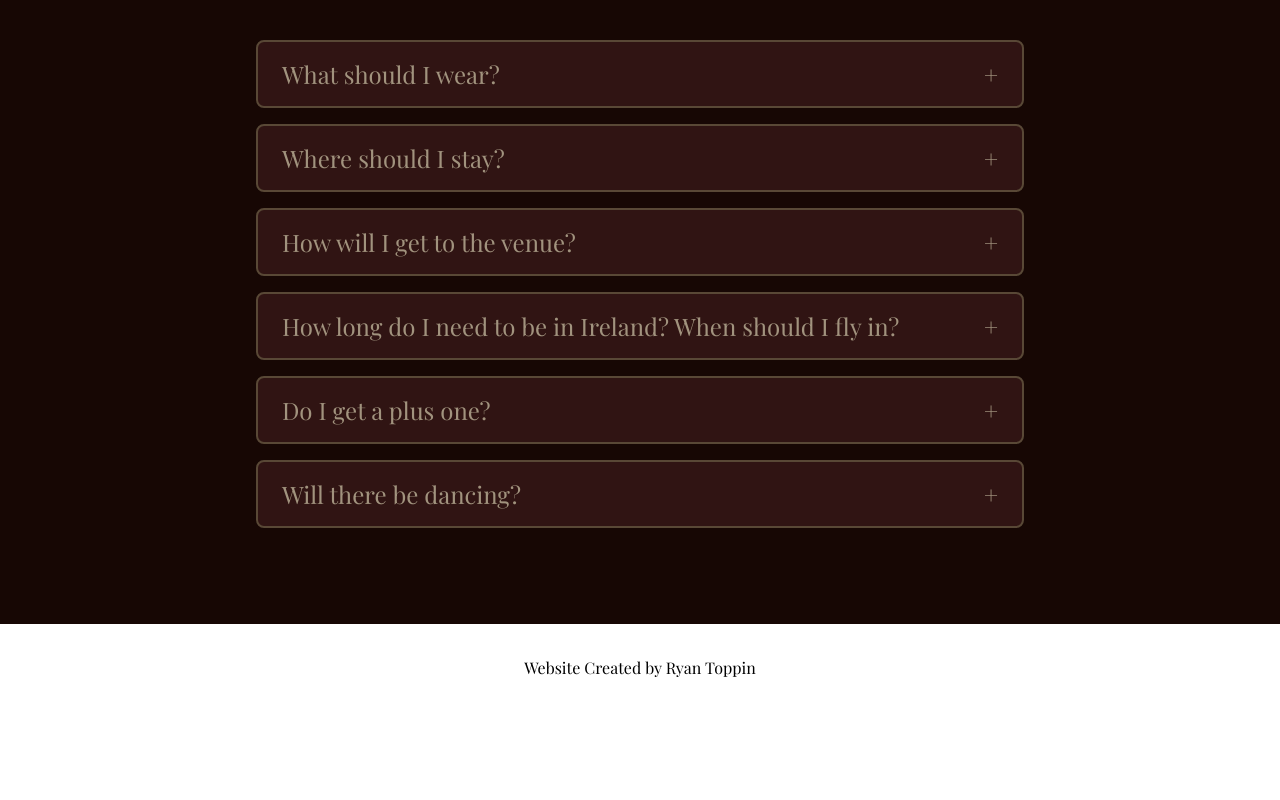
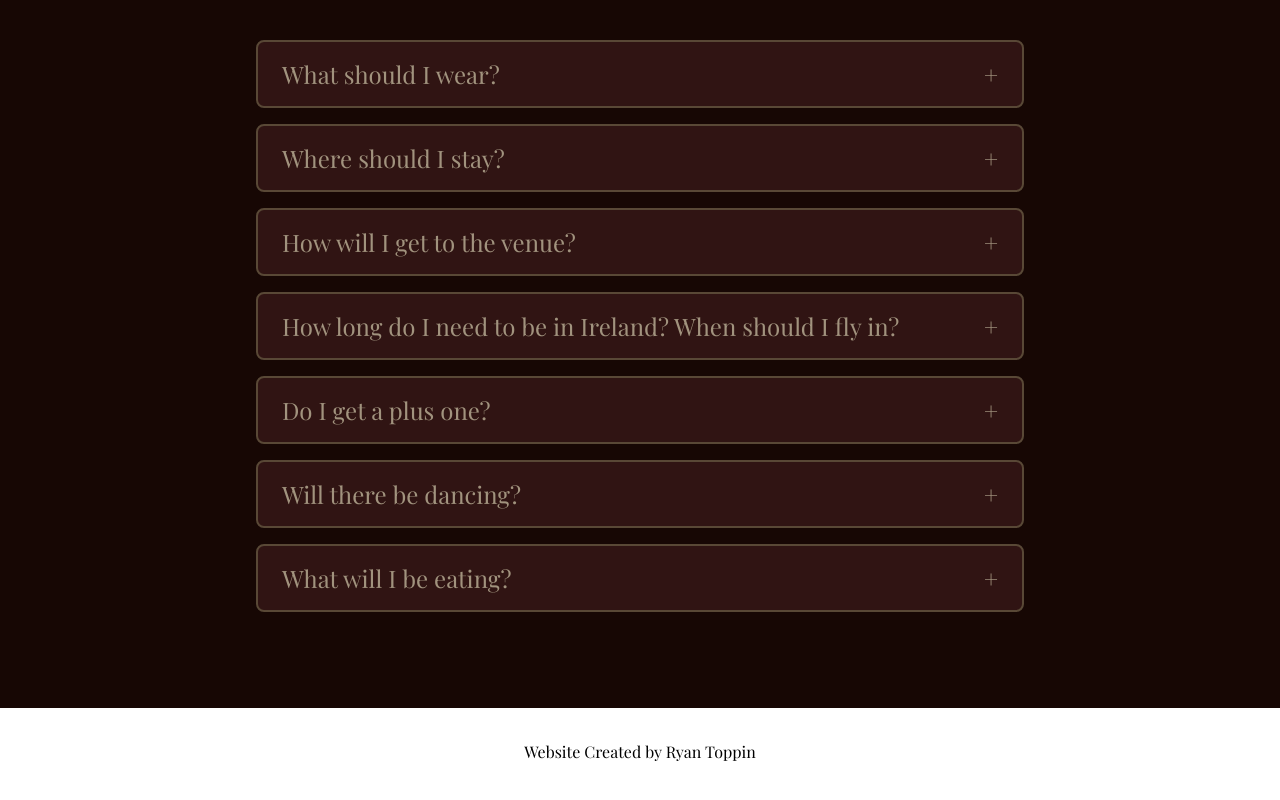
Before and after one commit to RToppin/wedding-website, a React (Vite) app: page / in a window 1280 px wide. Shown: the part 4493-5293 px from the top of the page. Built offline with nearby package versions, Linux system fonts and the light colour scheme.

Commit message:
added Question faq

```diff
--- a/src/pages/FAQ.jsx
+++ b/src/pages/FAQ.jsx
@@ -33,6 +33,11 @@ function FAQ() {
       question: "Will there be dancing? ",
       answer:
         "A little dancing. Not a lot.",
+    },
+    {
+      question: "What will I be eating? ",
+      answer:
+        "We will be serving a four course meal. The first two courses will be the same for all guests, but the main course will have several options for guests to choose from.",
     },
   ];
 
```
